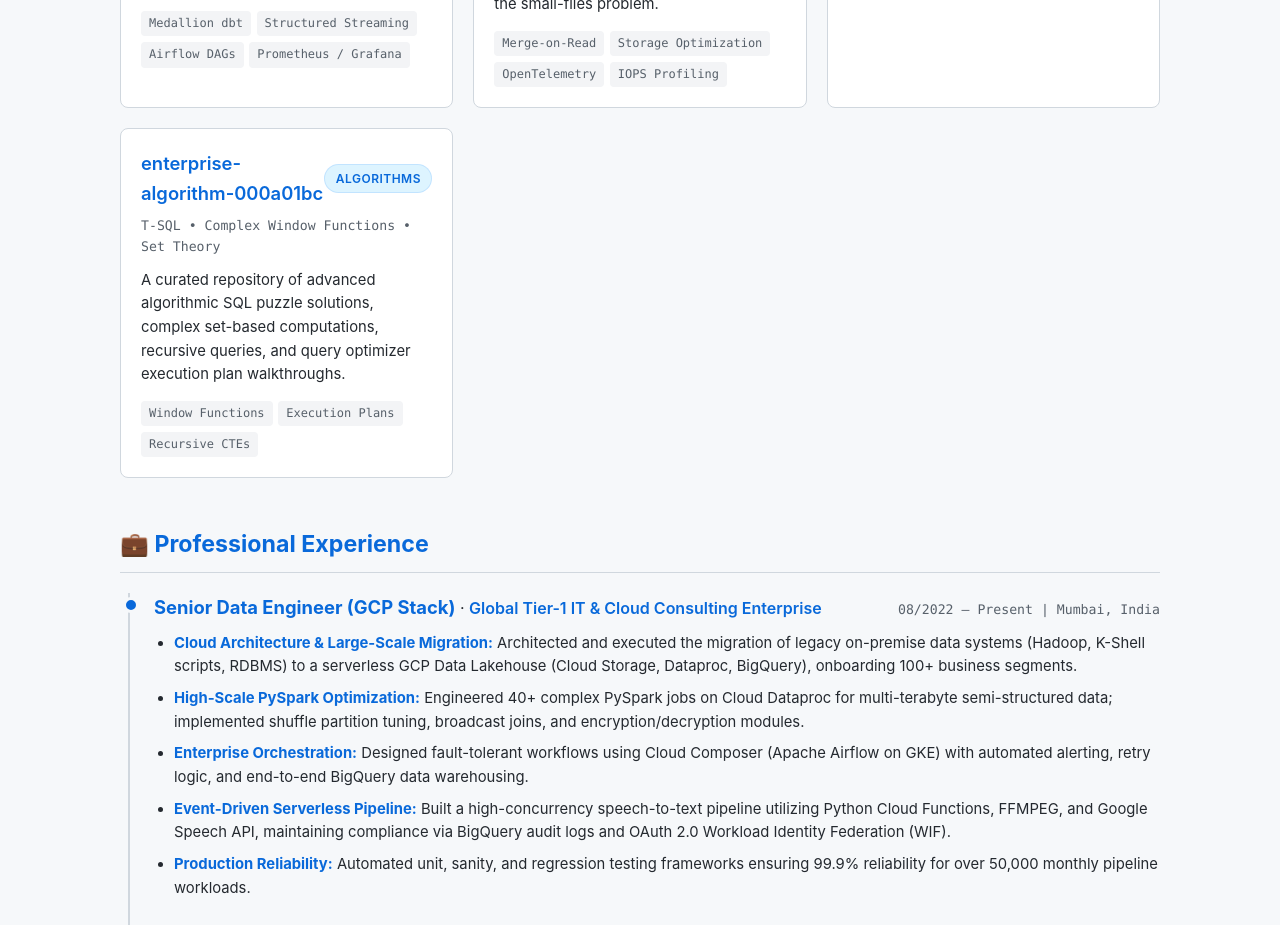
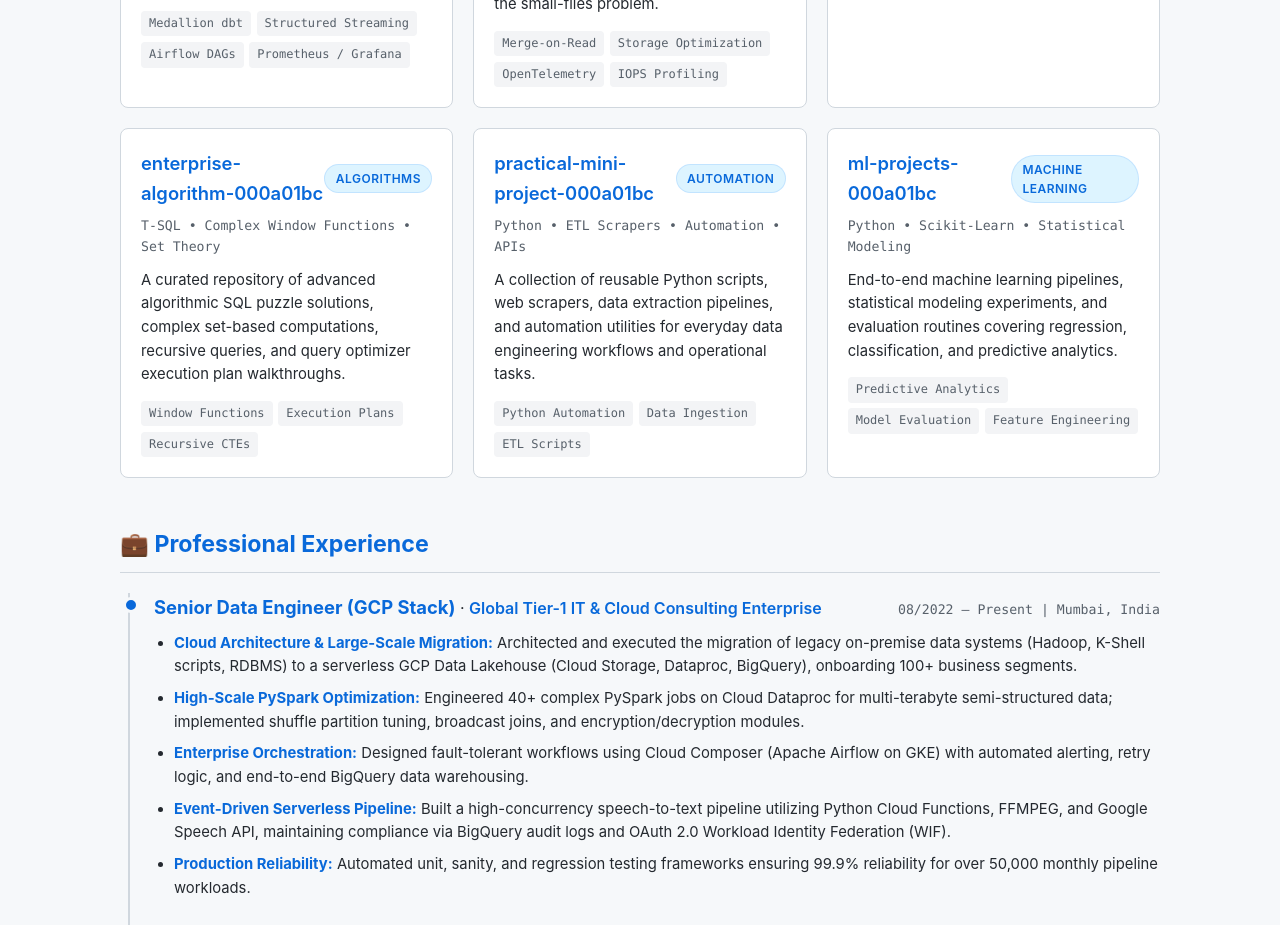
Before and after one commit to Amit1092tiwari/Amit1092tiwari, a plain HTML site: page index.html in a window 1280 px wide. Shown: the part 1187-2112 px from the top of the page. Drawn offline with Linux system fonts and the light colour scheme.

Commit message:
docs(portfolio): add practical-mini-project and ml-projects cards to index.html

```diff
--- a/index.html
+++ b/index.html
@@ -559,6 +559,34 @@
           </div>
         </div>
 
+        <div class="card">
+          <h3>
+            <a href="https://github.com/Amit1092tiwari/practical-mini-project-000a01bc" target="_blank" rel="noopener" style="color: inherit; text-decoration: none;">practical-mini-project-000a01bc</a>
+            <span class="badge">Automation</span>
+          </h3>
+          <div class="card-meta">Python • ETL Scrapers • Automation • APIs</div>
+          <p>A collection of reusable Python scripts, web scrapers, data extraction pipelines, and automation utilities for everyday data engineering workflows and operational tasks.</p>
+          <div class="tag-container">
+            <span class="tag">Python Automation</span>
+            <span class="tag">Data Ingestion</span>
+            <span class="tag">ETL Scripts</span>
+          </div>
+        </div>
+
+        <div class="card">
+          <h3>
+            <a href="https://github.com/Amit1092tiwari/ml-projects-000a01bc" target="_blank" rel="noopener" style="color: inherit; text-decoration: none;">ml-projects-000a01bc</a>
+            <span class="badge">Machine Learning</span>
+          </h3>
+          <div class="card-meta">Python • Scikit-Learn • Statistical Modeling</div>
+          <p>End-to-end machine learning pipelines, statistical modeling experiments, and evaluation routines covering regression, classification, and predictive analytics.</p>
+          <div class="tag-container">
+            <span class="tag">Predictive Analytics</span>
+            <span class="tag">Model Evaluation</span>
+            <span class="tag">Feature Engineering</span>
+          </div>
+        </div>
+
       </div>
     </section>
 
```
